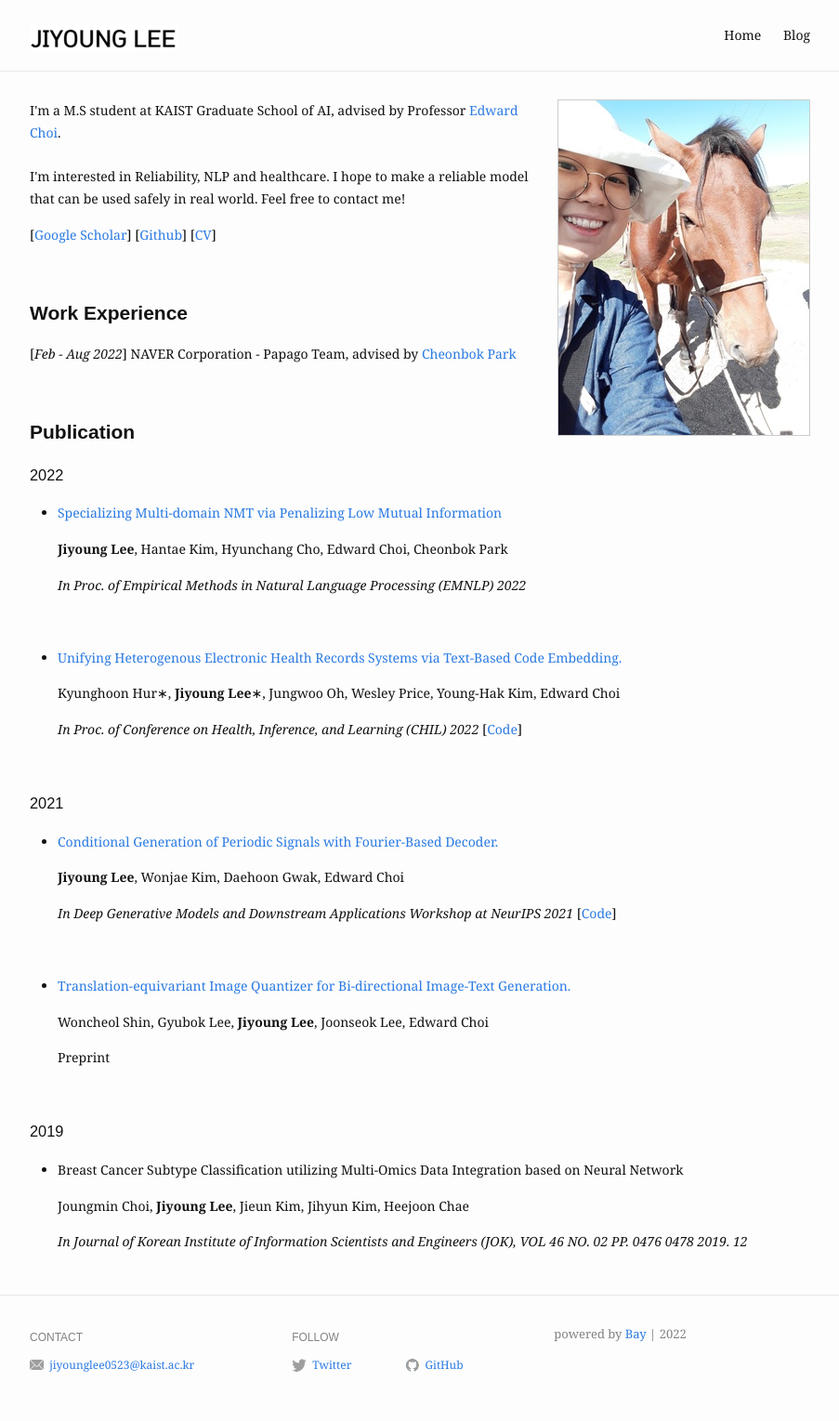
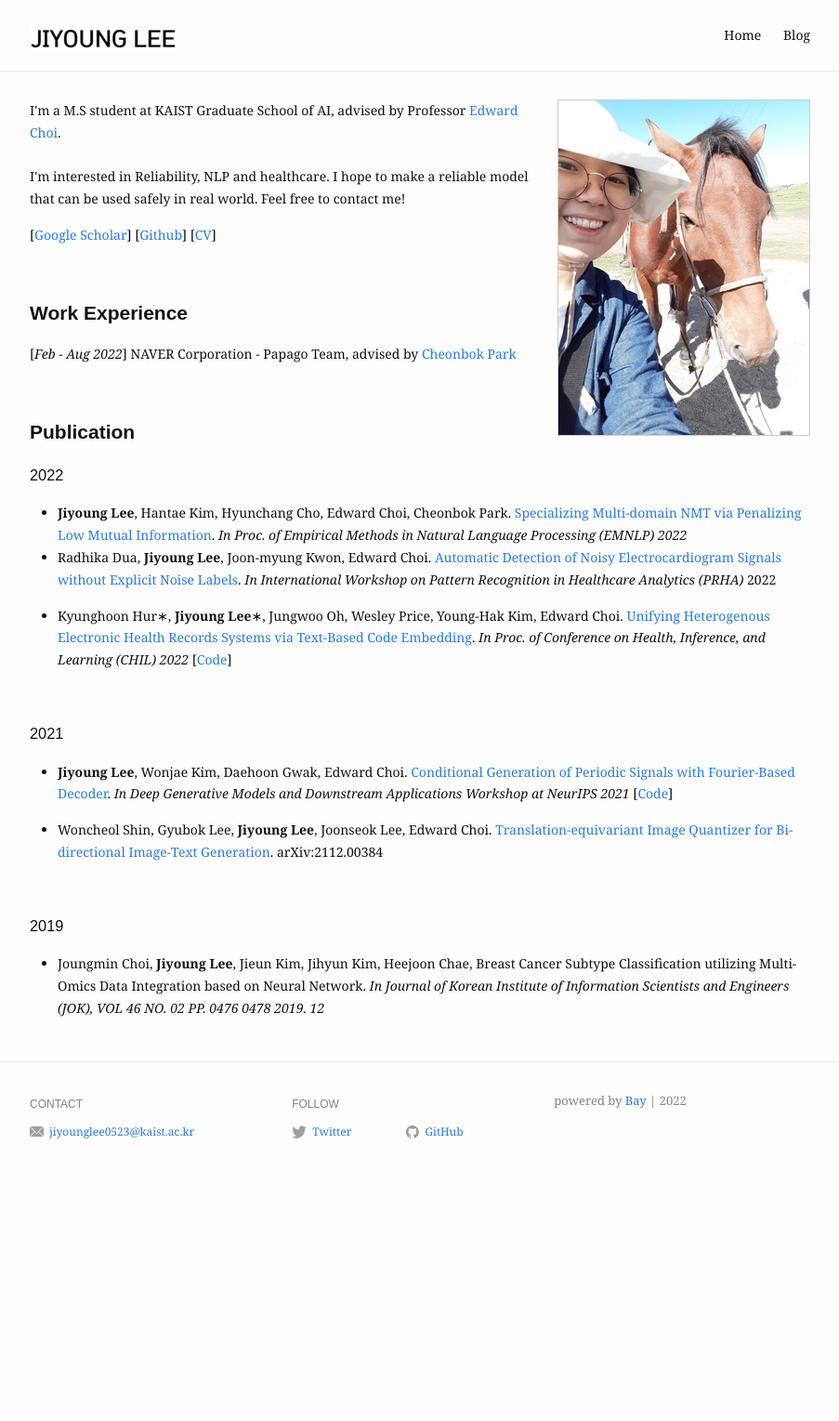
Before and after one commit to jiyounglee-0523/jiyounglee-0523.github.io, a Jekyll site: the page built from index.markdown, in a window 1280 px wide. Shown: the whole page at 93% size, without its empty margins (188-1091 px from the left). Built offline with Jekyll 4.4.1, drawn with Linux system fonts in a browser that asks for light colours; after the commit the page ends 1278 px from its top, so only the background shows below that.

Commit message:
publication

```diff
--- a/index.markdown
+++ b/index.markdown
@@ -28,44 +28,21 @@ profile_picture:
 
 ### 2022
 
-- [Specializing Multi-domain NMT via Penalizing Low Mutual Information](https://arxiv.org/abs/2210.12910)
+- **Jiyoung Lee**, Hantae Kim, Hyunchang Cho, Edward Choi, Cheonbok Park. [Specializing Multi-domain NMT via Penalizing Low Mutual Information](https://arxiv.org/abs/2210.12910). *In Proc. of Empirical Methods in Natural Language Processing (EMNLP) 2022*
+- Radhika Dua, **Jiyoung Lee**, Joon-myung Kwon, Edward Choi. [Automatic Detection of Noisy Electrocardiogram Signals without Explicit Noise Labels](https://arxiv.org/abs/2208.08853). *In International Workshop on Pattern Recognition in Healthcare Analytics (PRHA)* 2022
 
-  **Jiyoung Lee**, Hantae Kim, Hyunchang Cho, Edward Choi, Cheonbok Park
-
-  *In Proc. of Empirical Methods in Natural Language Processing (EMNLP) 2022*
-
-&nbsp;
-
-- <a href="https://arxiv.org/abs/2108.03625">Unifying Heterogenous Electronic Health Records Systems via Text-Based Code Embedding.</a>
-
-  Kyunghoon Hur∗, **Jiyoung Lee**∗, Jungwoo Oh, Wesley Price, Young-Hak Kim, Edward Choi
-
-  *In Proc. of Conference on Health, Inference, and Learning (CHIL) 2022*  [<a href="https://github.com/hoon9405/DescEmb">Code</a>]
+- Kyunghoon Hur∗, **Jiyoung Lee**∗, Jungwoo Oh, Wesley Price, Young-Hak Kim, Edward Choi. <a href="https://arxiv.org/abs/2108.03625">Unifying Heterogenous Electronic Health Records Systems via Text-Based Code Embedding</a>. *In Proc. of Conference on Health, Inference, and Learning (CHIL) 2022*  [<a href="https://github.com/hoon9405/DescEmb">Code</a>]
 
   &nbsp;
 
 ### 2021
 
-- <a href="https://arxiv.org/abs/2110.12365">Conditional  Generation  of  Periodic  Signals  with Fourier-Based Decoder.</a>
+- **Jiyoung Lee**, Wonjae Kim, Daehoon Gwak, Edward Choi. <a href="https://arxiv.org/abs/2110.12365">Conditional  Generation  of  Periodic  Signals  with Fourier-Based Decoder</a>. *In Deep Generative Models and Downstream Applications Workshop at NeurIPS 2021*  [<a href="https://github.com/jiyounglee-0523/FourierDecoder">Code</a>]
 
-  **Jiyoung Lee**, Wonjae Kim, Daehoon Gwak, Edward Choi
-
-  *In Deep Generative Models and Downstream Applications Workshop at NeurIPS 2021*  [<a href="https://github.com/jiyounglee-0523/FourierDecoder">Code</a>]
-
-  &nbsp;
-
-- <a href="https://arxiv.org/abs/2112.00384">Translation-equivariant Image Quantizer for Bi-directional Image-Text Generation.</a>
-
-  Woncheol Shin, Gyubok Lee, **Jiyoung Lee**, Joonseok Lee, Edward Choi
-
-  Preprint
+- Woncheol Shin, Gyubok Lee, **Jiyoung Lee**, Joonseok Lee, Edward Choi. <a href="https://arxiv.org/abs/2112.00384">Translation-equivariant Image Quantizer for Bi-directional Image-Text Generation</a>. arXiv:2112.00384
 
   &nbsp;
 
 ### 2019
 
-- Breast Cancer Subtype Classification utilizing Multi-Omics Data Integration based on Neural Network
-
-  Joungmin Choi, **Jiyoung Lee**, Jieun Kim, Jihyun Kim, Heejoon Chae
-
-  *In Journal of Korean Institute of Information Scientists and Engineers (JOK), VOL 46 NO. 02 PP. 0476  0478 2019. 12*
+- Joungmin Choi, **Jiyoung Lee**, Jieun Kim, Jihyun Kim, Heejoon Chae, Breast Cancer Subtype Classification utilizing Multi-Omics Data Integration based on Neural Network. *In Journal of Korean Institute of Information Scientists and Engineers (JOK), VOL 46 NO. 02 PP. 0476  0478 2019. 12*
```
